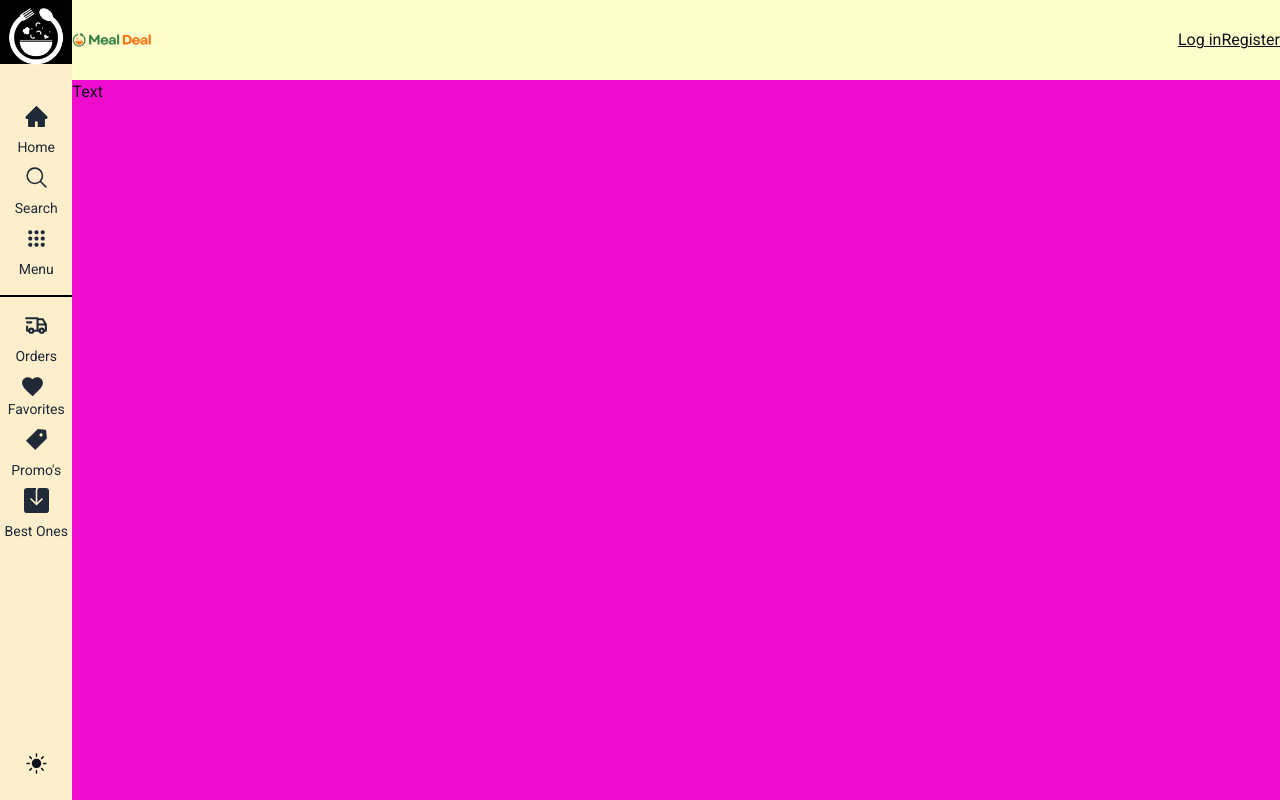
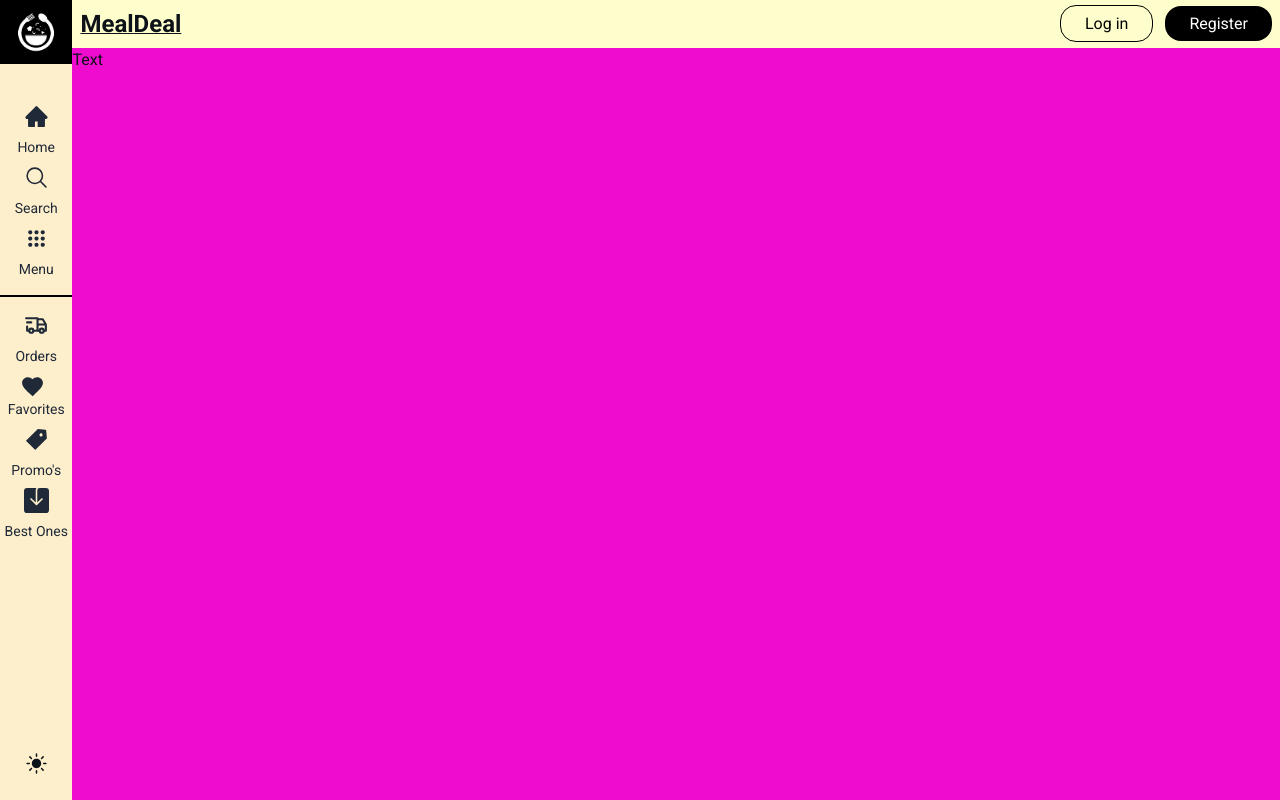
Before and after one commit to G-GraceCode/Meal-Deal, a Next.js app in the folder meal-ordering/: page / in a window 1280 px wide. Built offline with nearby package versions, Linux system fonts and the light colour scheme.

Commit message:
Update Navbar.js and Sidenav.js

```diff
--- a/meal-ordering/src/components/navbar/Navbar.js
+++ b/meal-ordering/src/components/navbar/Navbar.js
@@ -3,13 +3,23 @@ import Link from "next/link";
 export default function Navbar() {
   return (
     <nav className="sticky top-0 inset-x-0 bg-[#fefecc]">
-      <div className="flex flex-row items-center justify-between">
-        <Link href={"/"}>
-          <img src={"/mealdeal.png"} className="w-20" />
+      <div className="flex flex-row items-center justify-between p-2">
+        <Link href={"/"} className="font-semibold text-2xl">
+          Meal<span>Deal</span>
         </Link>
         <div>
-          <Link href={"/"}>Log in</Link>
-          <Link href={"/"}>Register</Link>
+          <Link
+            href={"/"}
+            className="py-2 px-6 rounded-2xl border border-[#000] border-solid text-[#000] mr-3 no-underline"
+          >
+            Log in
+          </Link>
+          <Link
+            href={"/"}
+            className="py-2 px-6 rounded-2xl bg-[#000] text-[#fff] no-underline"
+          >
+            Register
+          </Link>
         </div>
       </div>
     </nav>
--- a/meal-ordering/src/components/sidebar/Sidenav.js
+++ b/meal-ordering/src/components/sidebar/Sidenav.js
@@ -18,7 +18,7 @@ export default function Sidenav() {
   return (
     <>
       <aside className="sticky top-0 flex items-center flex-col justify-start bg-[#feeFcc]">
-        <div className="relative bg-[#000] w-full h-16">
+        <div className="relative bg-[#000] w-full h-16 flex items-center justify-center">
           <Image
             src={"/meal.png"}
             width={200}
@@ -26,7 +26,7 @@ export default function Sidenav() {
             // layout={"fill"}
             // objectFit={"contain"}
             alt={"meal-logo"}
-            className="absolute inset-x-0 top-0 w-40"
+            className="absolute inset-y-0 w-12 mx-auto mt-2"
           />
         </div>
         <ul
```
